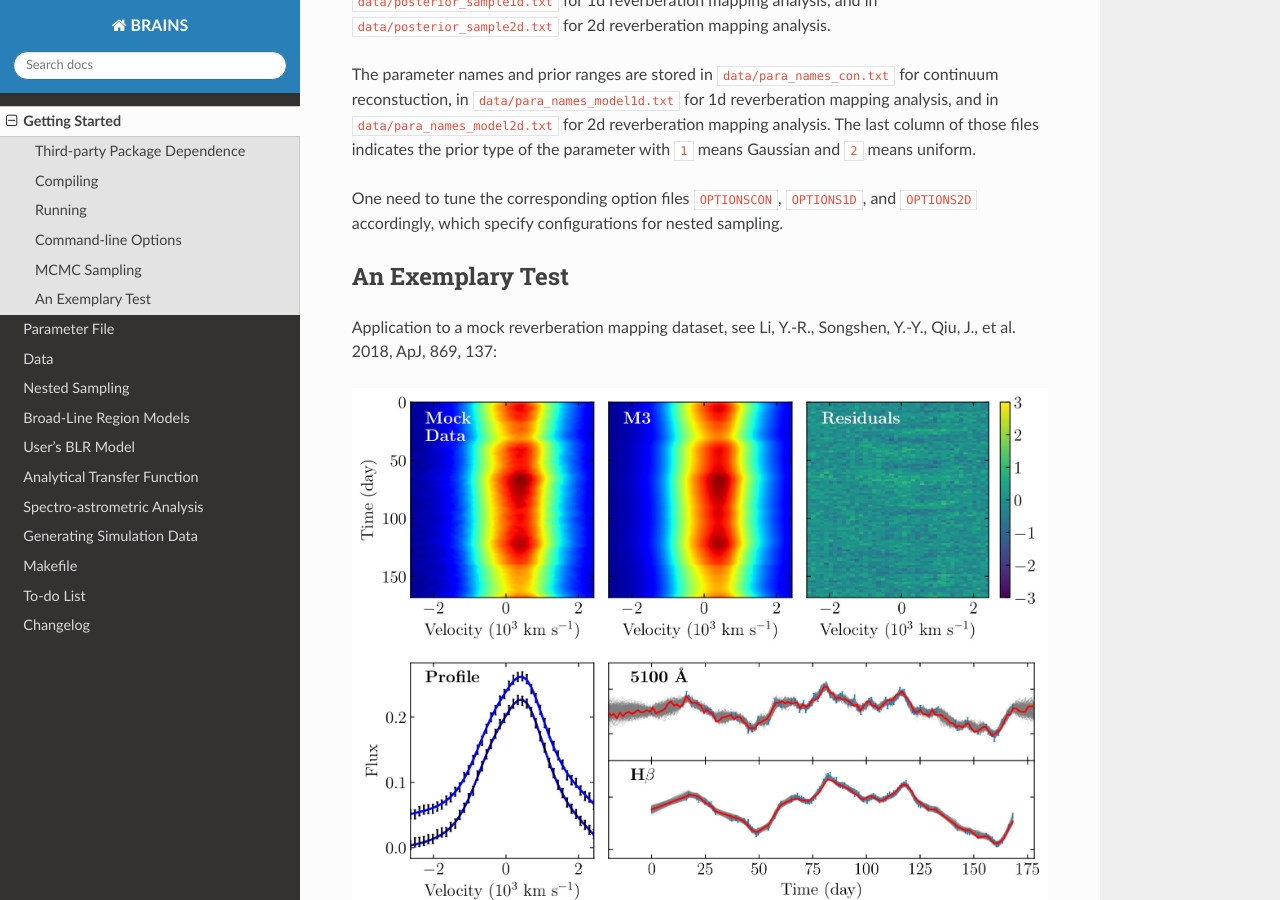
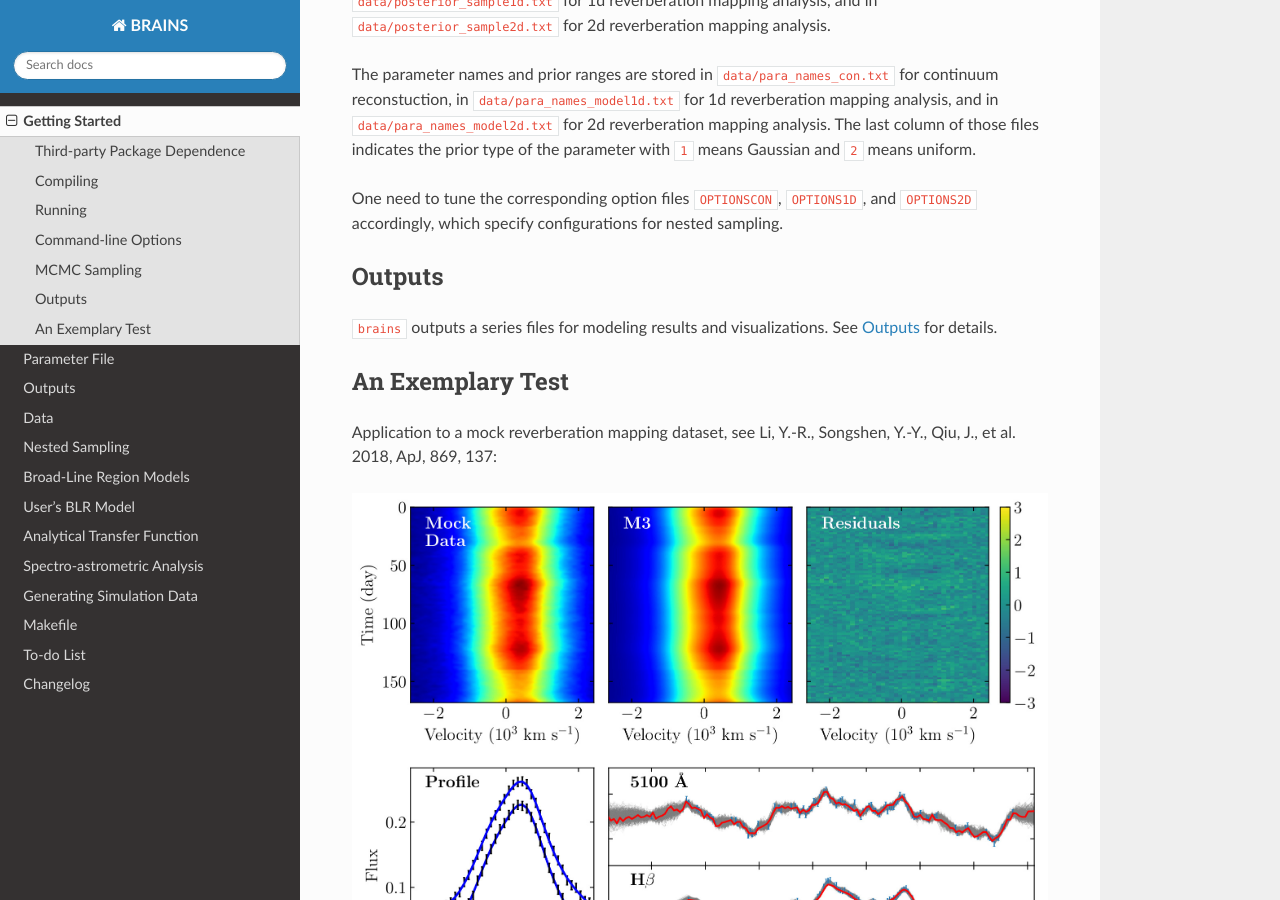
Before and after one commit to LiyrAstroph/BRAINS, a Sphinx documentation site: the page built from docs/getting_started.rst, in a window 1280 px wide and 900 px high, scrolled down 2038 px. Built offline with Sphinx 7.4.7 and the Read the Docs theme 2.0.0, drawn with Linux system fonts in a browser that asks for light colours.

Commit message:
update docs.

```diff
--- a/docs/getting_started.rst
+++ b/docs/getting_started.rst
@@ -101,6 +101,11 @@ The parameter names and prior ranges are stored in ``data/para_names_con.txt`` f
 
 One need to tune the corresponding option files ``OPTIONSCON``, ``OPTIONS1D``, and ``OPTIONS2D`` accordingly, which specify configurations for nested sampling.
 
+
+Outputs
+=======
+``brains`` outputs a series files for modeling results and visualizations. See :ref:`Outputs` for details.
+
 An Exemplary Test
 =================
 Application to a mock reverberation mapping dataset, see Li, Y.-R., Songshen, Y.-Y., Qiu, J., et al. 2018, ApJ, 869, 137:
--- a/docs/index.rst
+++ b/docs/index.rst
@@ -24,6 +24,7 @@ Documentation
 
    getting_started.rst
    param.rst
+   output.rst
    data.rst
    mcmc.rst
    model.rst
```
Also changed, not shown: docs/output.rst (added, +29 -0 lines).
